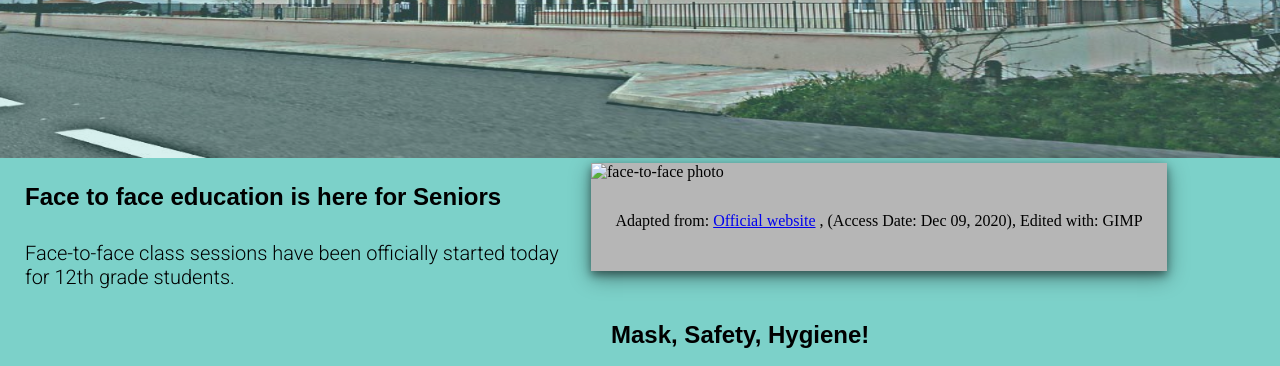
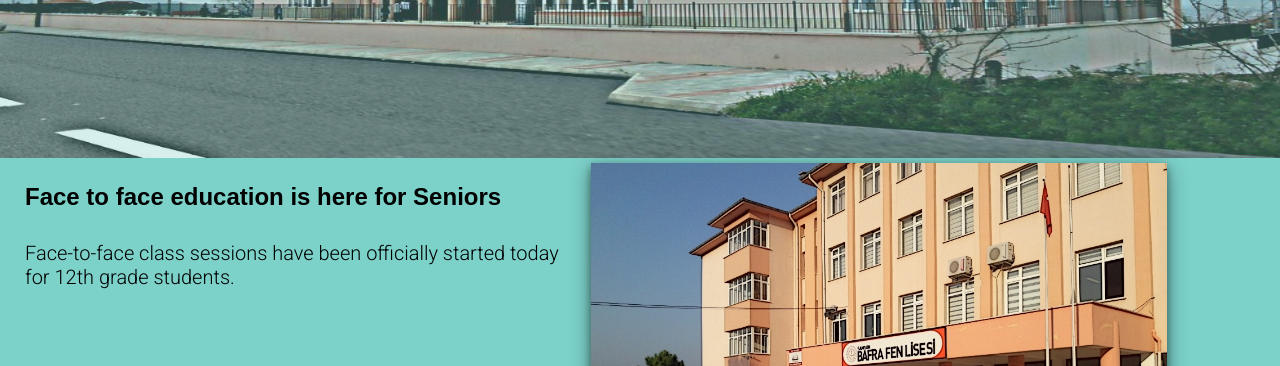
Before and after one commit to oytuncoban/assignment-1-ituitis20-cobans17, a plain HTML site: page announcements.html in a window 1280 px wide. Shown: the part 398-764 px from the top of the page. Drawn offline with Linux system fonts and the light colour scheme; the site is published under a folder, as on GitHub Pages, so addresses that start at the root find nothing; a web font is replaced by a local one.

Commit message:
Bug fix
Bug fix of the image display problem

```diff
--- a/announcements.html
+++ b/announcements.html
@@ -39,7 +39,7 @@
         </div>
         <div class="column">
             <div class="polaroid">
-                <img src="/images/announcement.jpg" alt="face-to-face photo" style="width: 100%">
+                <img src="images/announcement.jpg" alt="face-to-face photo" style="width: 100%">
                 <div class="description">
                     <h3 style="padding-bottom: 10px; font-size: 12pt; font-weight: 200;">
                         Adapted from:
```
